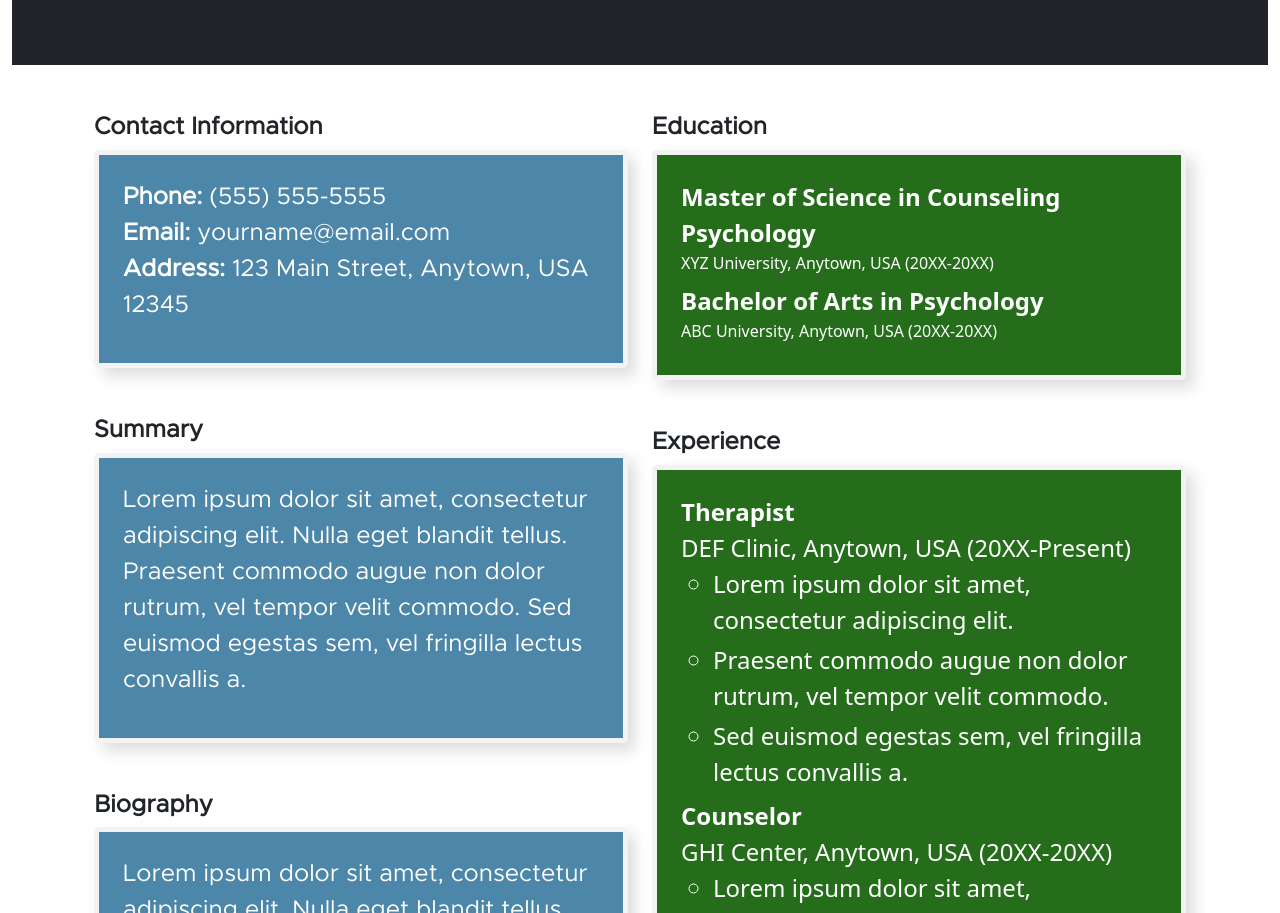
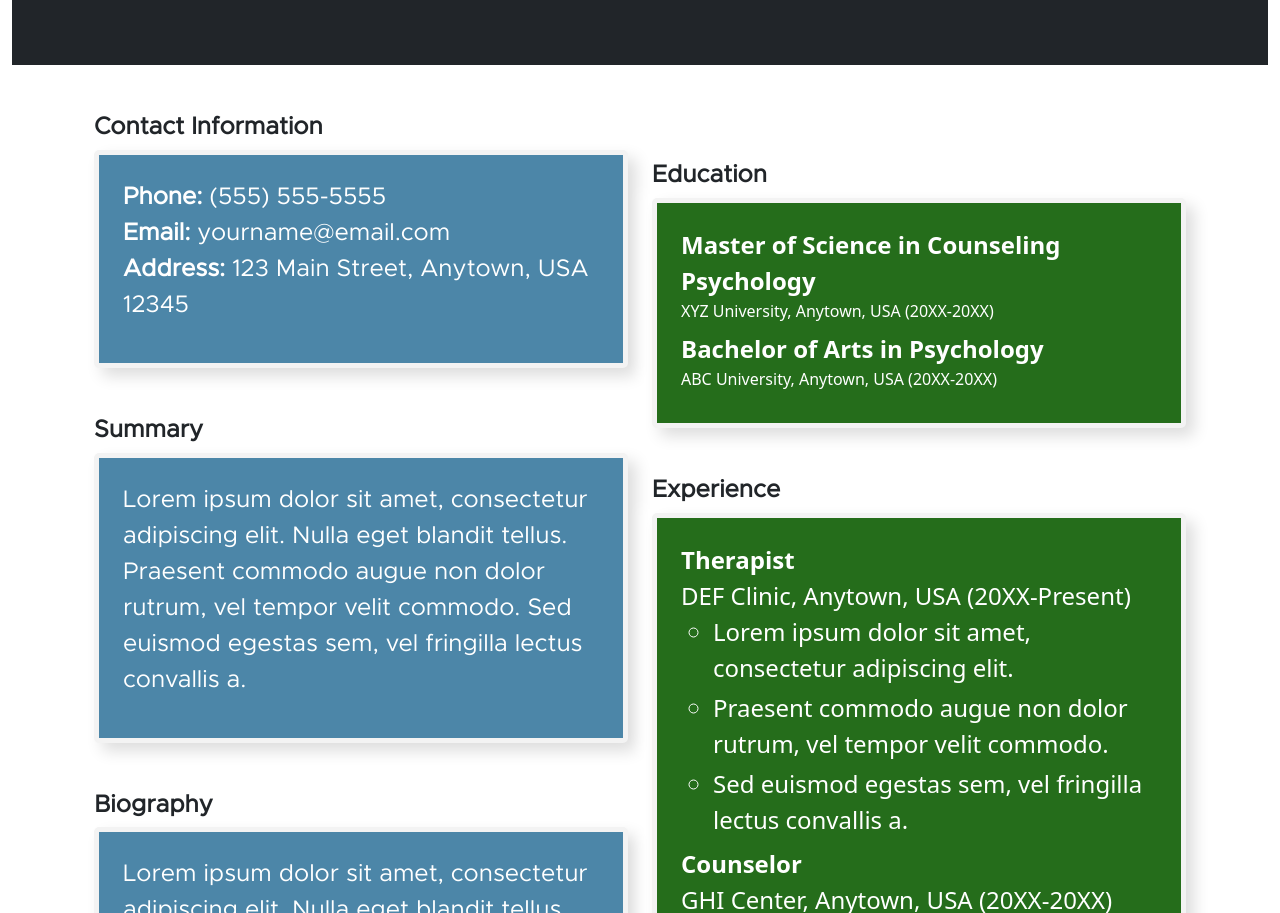
Before and after one commit to micah4thewin/amanda, a plain HTML site: page about.html in a window 1280 px wide. Shown: the part 1389-2302 px from the top of the page. Drawn offline with nearby package versions, Linux system fonts and the light colour scheme; files whose address does not match are found by name.

Commit message:
Publishing before I delete the files locally.

```diff
--- a/about.html
+++ b/about.html
@@ -133,7 +133,7 @@
         </div>
 
         <div class="col-md-6">
-          <h3 class="fs-4 fw-bold  fs-4 " data-aos="fade-up">Education</h3>
+          <h3 class="fs-4 fw-bold mt-5 " data-aos="fade-up">Education</h3>
           <ul class="list-unstyled neumorphism p-4">
             <li class="mb-2" data-aos="fade-up">
               <strong class="mb-1 fs-4">Master of Science in Counseling Psychology</strong><br>
```
Also changed, not shown: contact.html (+1 -1 lines).
